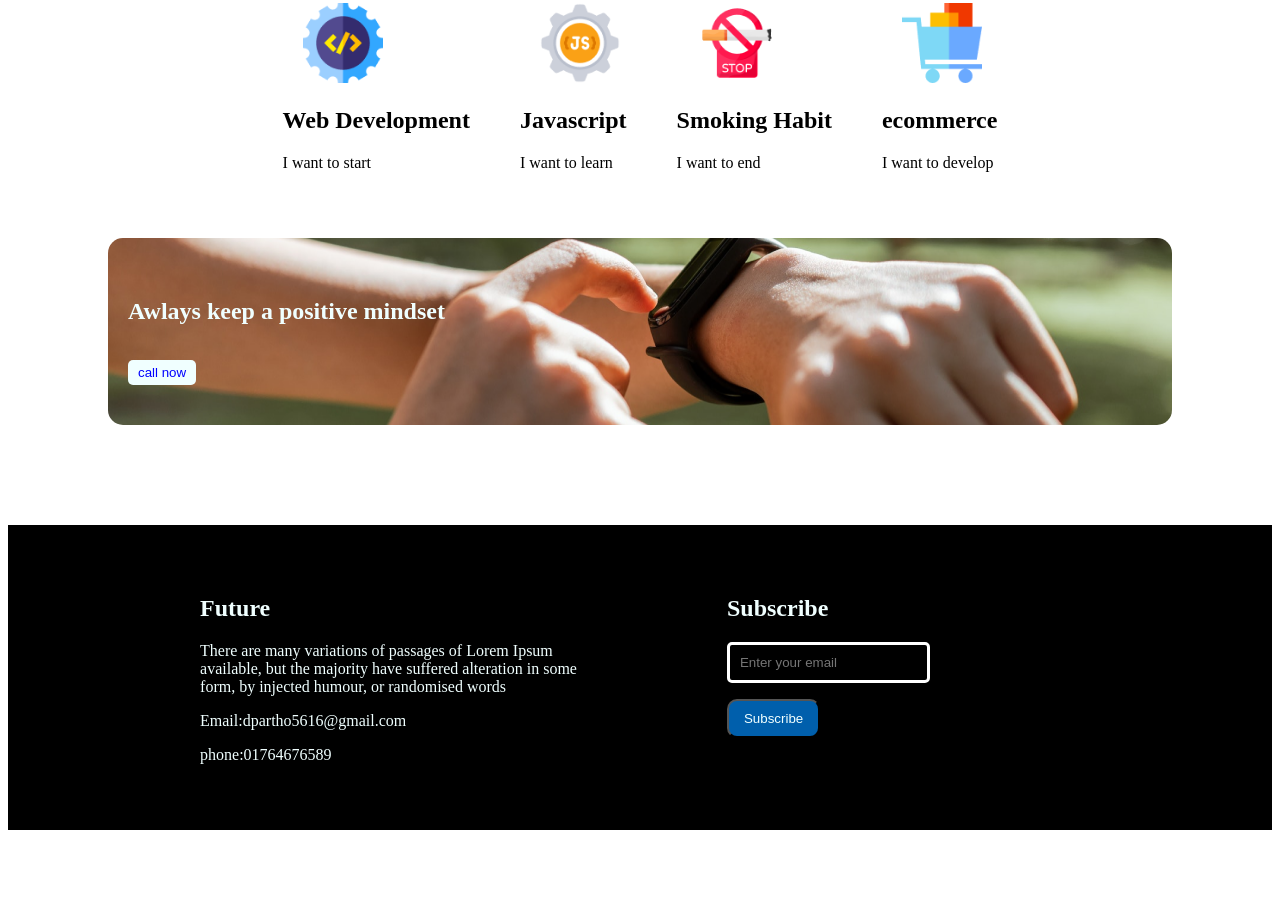
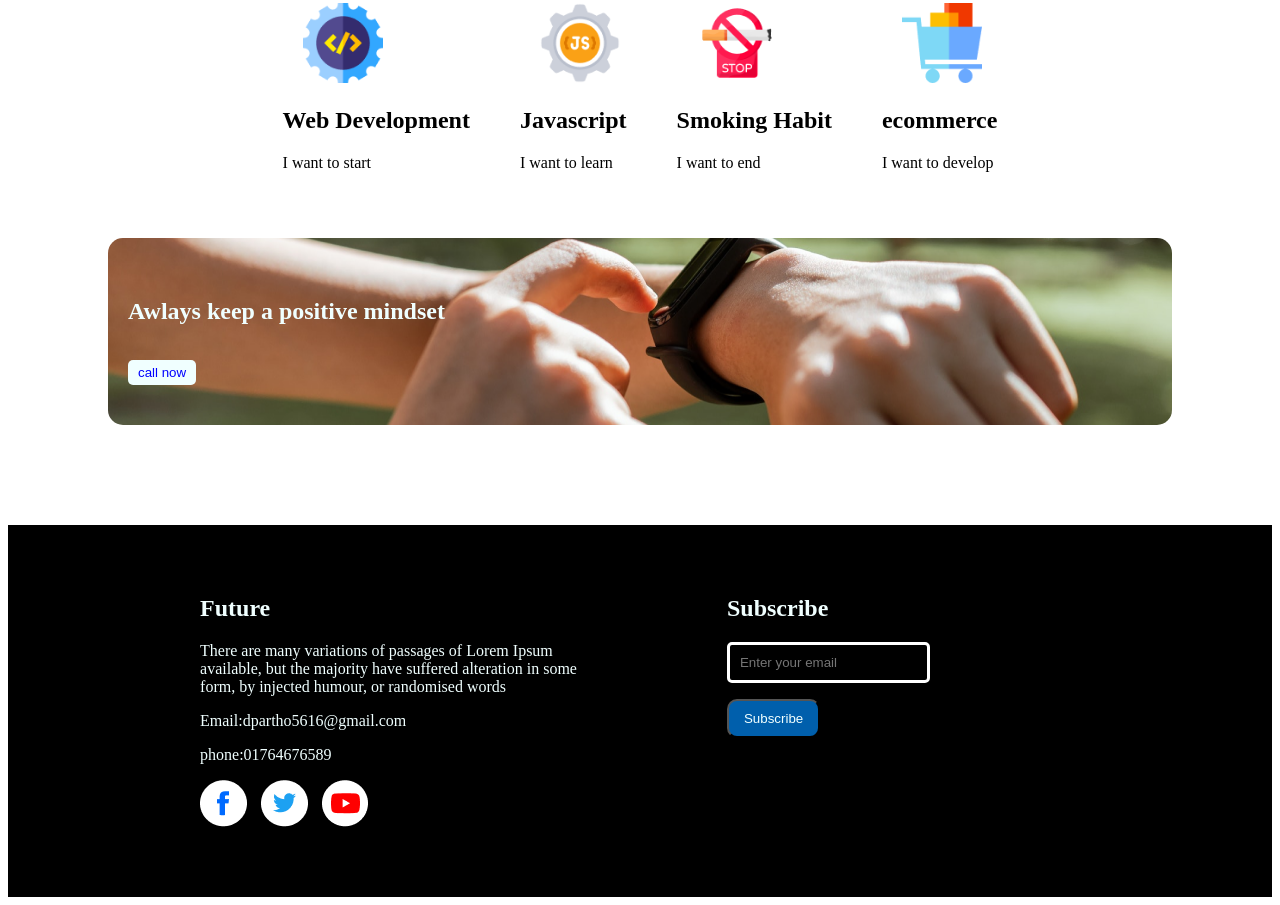
Before and after one commit to PritrirajPartho/seven-assign-one, a plain HTML site: page index.html in a window 1280 px wide. Shown: the part 1250-2155 px from the top of the page. Before the commit the page ends 2088 px from the top, so only its background shows below. Drawn offline with Linux system fonts and the light colour scheme.

Commit message:
exactly last

```diff
--- a/index.html
+++ b/index.html
@@ -71,6 +71,11 @@
          form, by injected humour, or randomised words</p>
          <p>Email:dpartho5616@gmail.com</p>
          <p>phone:01764676589</p>
+         <p class="icon-link">
+            <img src="images/icons/fb.png" alt="" srcset="">
+            <img src="images/icons/twitter.png" alt="" srcset="">
+            <img src="images/icons/youtube.png" alt="" srcset="">
+         </p>
       </div>
       <div>
           <h1>Subscribe</h1>
--- a/style.css
+++ b/style.css
@@ -103,3 +103,6 @@
     background-color: black;
     border: 3px solid white;
 }
+.icon-link img{
+  margin-right: 10px;
+}
```
